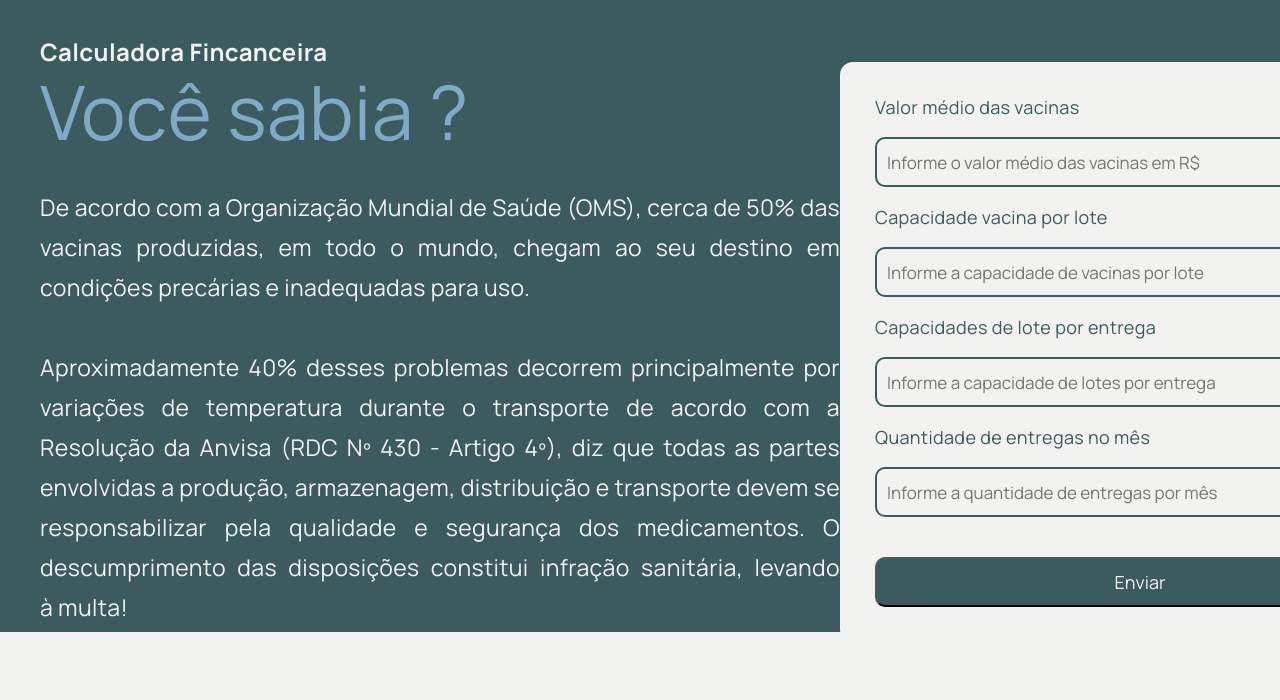
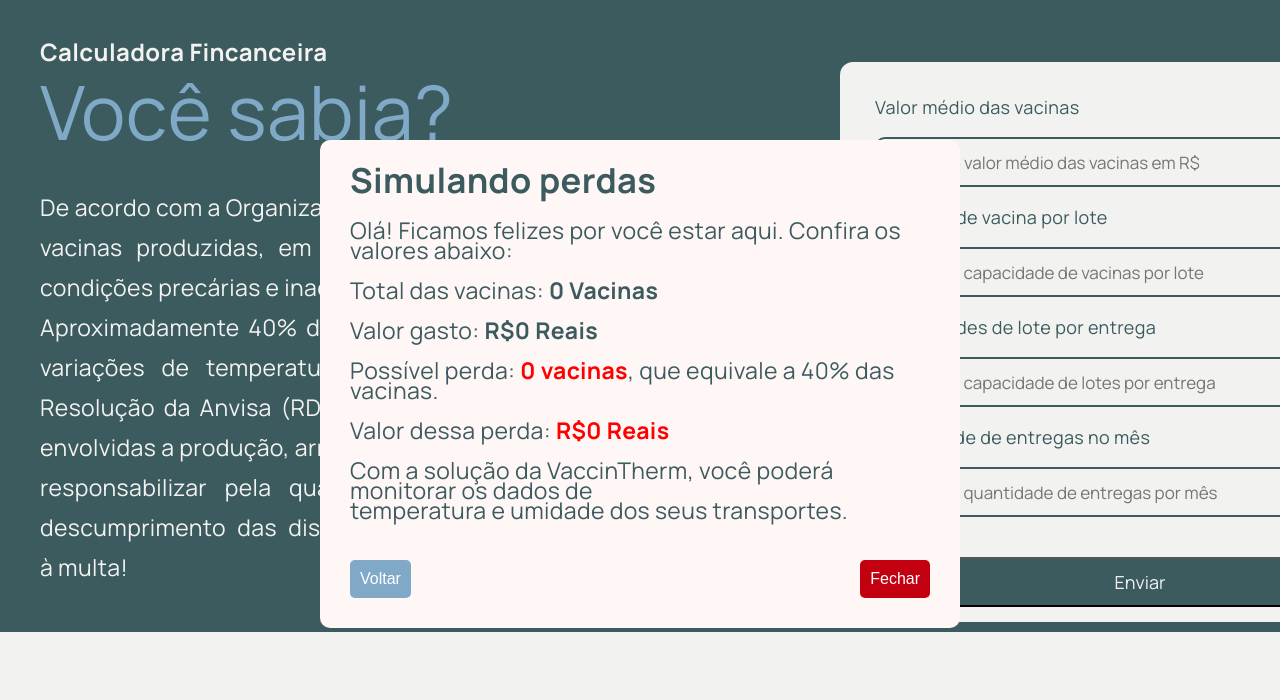
Before and after one commit to VaccinTherm/Project-Vaccin, a plain HTML site: page CSS CalculadoraFinanceira/CalculadoraFinanceira.html in a window 1280 px wide. Both pictures are taken after a click on the button "Enviar". Shown: the part 100-800 px from the top of the page. Drawn offline with Linux system fonts and the light colour scheme.

Commit message:
Lógica da calculadora + Resposta em pop-up

```diff
--- a/CSS CalculadoraFinanceira/CalculadoraFinanceira.html
+++ b/CSS CalculadoraFinanceira/CalculadoraFinanceira.html
@@ -30,14 +30,14 @@
           <h2>Calculadora Fincanceira</h2>
           <br>
           <p class="titulo_vc_sabia">
-            Você sabia ?
+            Você sabia?
           </p>
           <br><br>
           <p class="descricao">
             De acordo com a Organização Mundial de Saúde (OMS), cerca de 50% das
             vacinas produzidas, em todo o mundo, chegam ao seu destino em
             condições precárias e inadequadas para uso.
-            <br><br>
+            <br>
             Aproximadamente 40% desses problemas decorrem principalmente por
             variações de temperatura durante o transporte de acordo com a
             Resolução da Anvisa (RDC Nº 430 - Artigo 4º), diz que todas as partes
@@ -156,7 +156,46 @@
           </li>
         </ul>
       </footer>
+      <div class="modal-container" id="div_modal">
+        <div class="modal">
+          <h2>Simulando perdas</h2>
+          <br />
+          <span id="span_resposta"></span>
+          <br />
+          <div class="btns">
+            <button class="btnVoltar" onclick="closeModal()">Voltar</button>
+            <button class="btnFechar" onclick="closeModal()">Fechar</button>
+          </div>
+        </div>
+      </div>
     </div>
 </body>
 
 </html>
+
+<script>
+  const modal = div_modal
+
+function calcular() {
+  let valorVacinas = Number(input_valorVacinasReais.value)
+  let qtdVacinasLote = Number(input_qtdVacinasLote.value)
+  let qtdLote = Number(input_qtdLote.value)
+  let qtdEntregasMes = Number(input_qtdEntregasMes.value)
+
+  let totalVacinas = qtdVacinasLote * qtdLote * qtdEntregasMes
+  let valorGasto = totalVacinas * valorVacinas
+
+  span_resposta.innerHTML =
+  `Olá! Ficamos felizes por você estar aqui. Confira os valores abaixo:<br><br>
+  Total das vacinas: <b>${totalVacinas} Vacinas</b><br><br>
+  Valor gasto: <b>R$${valorGasto} Reais</b><br><br>
+  Possível perda: <span style="color: red;"><b>${totalVacinas * 0.40} vacinas</b></span>, que equivale a 40% das vacinas.<br><br>
+  Valor dessa perda: <span style="color: red;"><b>R$${valorGasto * 0.40} Reais</b><br><br></span>
+  Com a solução da VaccinTherm, você poderá monitorar os dados de<br>temperatura e umidade dos seus transportes.`
+modal.classList.add('active')
+}
+
+function closeModal() {
+modal.classList.remove('active')
+}
+</script>
--- a/CSS CalculadoraFinanceira/style.css
+++ b/CSS CalculadoraFinanceira/style.css
@@ -151,7 +151,7 @@ header {
 
   .inputs{
     width: 600px;
-    height: 580px;
+    height: 560px;
     background-color: var(--background);
     padding: 35px;
     margin-right: 40px;
@@ -258,3 +258,79 @@ header {
     display: flex;
     gap: 2rem;
   }
+
+  .modal-container {
+    width: 100%;
+    position: fixed;
+    top: 30%;
+    display: none;
+    z-index: 999;
+    justify-content: center;
+
+  }
+
+  .modal {
+    display: flex;
+    flex-direction: column;
+    padding: 30px;
+    background-color: rgb(255, 246, 246);
+    border-radius: 10px;
+    width: 50%;
+  }
+
+  .active {
+    display: flex;
+  }
+
+  .active .modal {
+    animation: modal .4s;
+  }
+
+  @keyframes modal {
+    from {
+      opacity: 0;
+      transform: translate3d(0, -60px, 0);
+    }
+    to {
+      opacity: 1;
+      transform: translate3d(0, 0, 0);
+    }
+  }
+
+  span {
+    margin: 10px auto;
+  }
+
+  .btns {
+    display: flex;
+    justify-content: space-between;
+    margin-top: 10px;
+  }
+
+  .btns button {
+    font-size: medium;
+    padding: 10px;
+    border: none;
+    border-radius: 5px;
+    color: rgb(255, 255, 255);
+    cursor: pointer;
+  }
+
+  .btnVoltar {
+   background-color: #7FA9C7!important;
+  }
+
+  .btnFechar {
+    background-color: #C30010!important;
+   }
+
+   @media (max-width: 500px) {
+    .modal {
+      padding: 10px;
+      width: 80%;
+    }
+
+    span, .btns button {
+      font-size: smaller;
+    }
+   }
```
